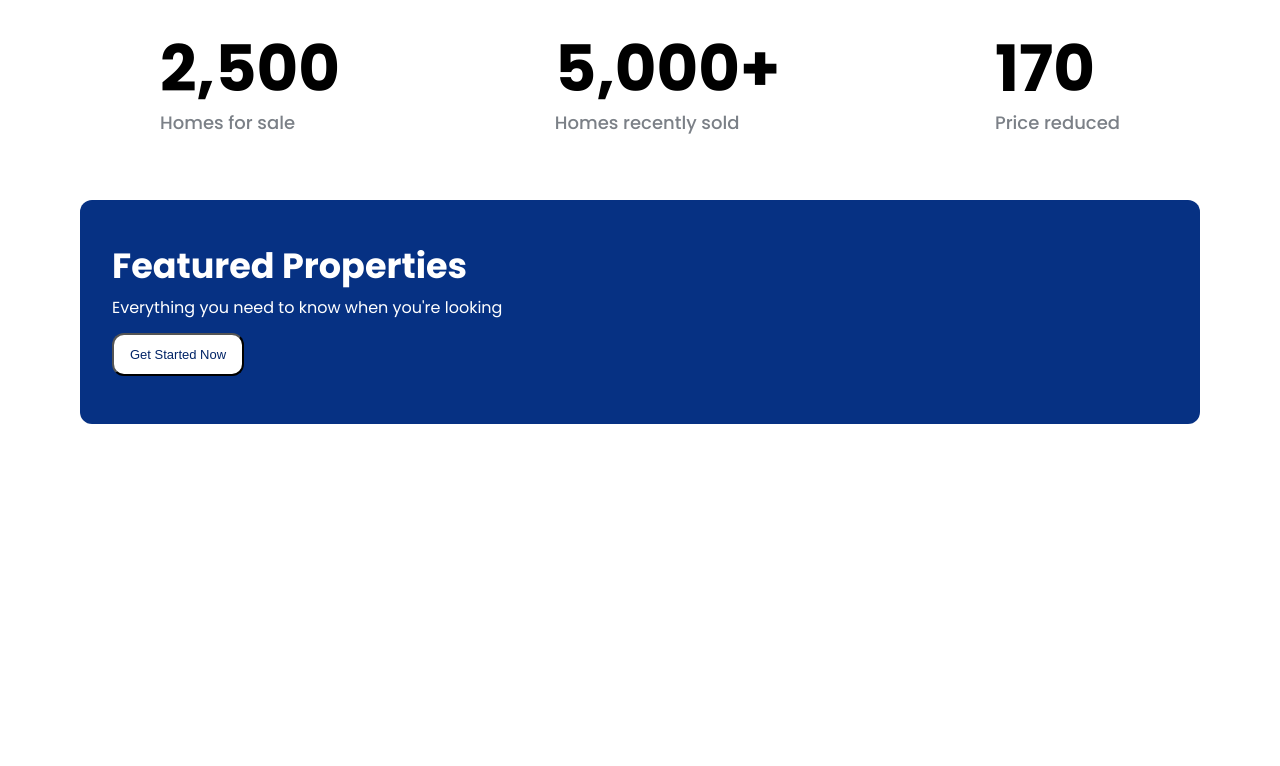
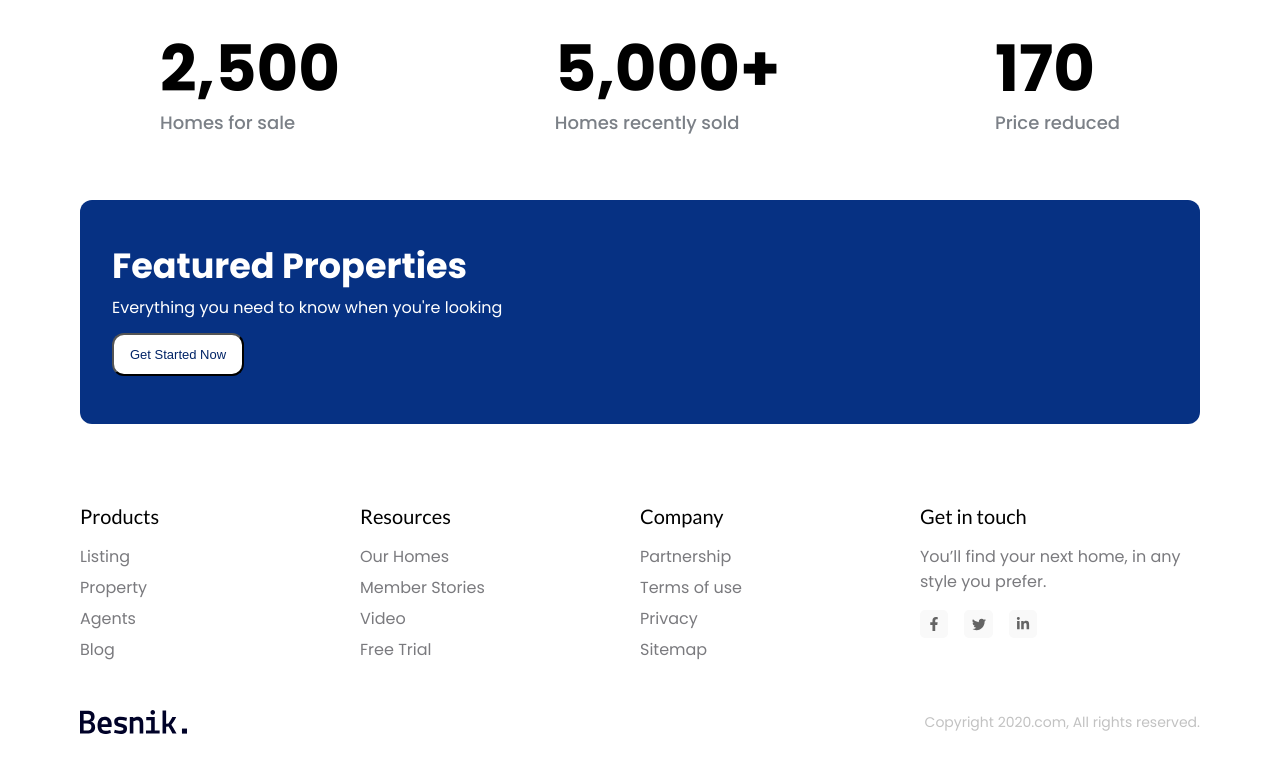
Before and after one commit to afgprogrammer22/real-estate-bensik, a React (Create React App) app: page / in a window 1280 px wide. Shown: the part 2374-3140 px from the top of the page. Before the commit the page ends 2846 px from the top, so only its background shows below. Built offline with nearby package versions, Linux system fonts and the light colour scheme.

Commit message:
footer added

```diff
--- a/public/index.html
+++ b/public/index.html
@@ -13,6 +13,11 @@
       href="https://fonts.googleapis.com/css2?family=Poppins:wght@100;300;400;500;700;900&display=swap"
       rel="stylesheet"
     />
+
+    <link
+      href="https://fonts.googleapis.com/css2?family=Lato:wght@100;300;400;700;900&display=swap"
+      rel="stylesheet"
+    />
     <title>Real Estate Bensik</title>
   </head>
   <body>
--- a/src/App.js
+++ b/src/App.js
@@ -6,6 +6,7 @@ import Works from './containers/how_it_works/Works';
 import Featured from './containers/featured_properties/Featured';
 import Featured2 from './containers/featured_second/Featured2';
 import NewsLetter from './containers/newsletter/NewsLetter';
+import Footer from './containers/footer/Footer';
 const App = () => {
   return (
     <div>
@@ -16,6 +17,7 @@ const App = () => {
         <Featured />
         <Featured2 />
         <NewsLetter />
+        <Footer />
       </Routes>
     </div>
   );
--- /dev/null
+++ b/src/containers/footer/Footer.jsx
@@ -0,0 +1,86 @@
+import './footer.scss';
+import logo from '../../assets/Logo.svg';
+import { Link } from 'react-router-dom';
+import { FaFacebookF, FaLinkedinIn } from 'react-icons/fa';
+import { BsTwitter } from 'react-icons/bs';
+
+const Footer = () => {
+  return (
+    <div className='footer'>
+      <div className='items'>
+        <div className='item'>
+          <h3>Products</h3>
+          <ul>
+            <li>
+              <Link to='#'>Listing</Link>
+            </li>
+            <li>
+              <Link to='#'>Property</Link>
+            </li>
+            <li>
+              <Link to='#'>Agents</Link>
+            </li>
+            <li>
+              <Link to='#'>Blog</Link>
+            </li>
+          </ul>
+        </div>
+        <div className='item'>
+          <h3>Resources</h3>
+          <ul>
+            <li>
+              <Link to='#'>Our Homes</Link>
+            </li>
+            <li>
+              <Link to='#'>Member Stories</Link>
+            </li>
+            <li>
+              <Link to='#'>Video</Link>
+            </li>
+            <li>
+              <Link to='#'>Free Trial</Link>
+            </li>
+          </ul>
+        </div>
+        <div className='item'>
+          <h3>Company</h3>
+          <ul>
+            <li>
+              <Link to='#'>Partnership</Link>
+            </li>
+            <li>
+              <Link to='#'>Terms of use</Link>
+            </li>
+            <li>
+              <Link to='#'>Privacy</Link>
+            </li>
+            <li>
+              <Link to='#'>Sitemap</Link>
+            </li>
+          </ul>
+        </div>
+        <div className='item'>
+          <h3>Get in touch</h3>
+          <p>You’ll find your next home, in any style you prefer.</p>
+          <div className='social'>
+            <span className='social_icon'>
+              <FaFacebookF size={'14px'} />
+            </span>
+            <span className='social_icon'>
+              <BsTwitter size={'14px'} />
+            </span>
+            <span className='social_icon'>
+              <FaLinkedinIn size={'14px'} />
+            </span>
+          </div>
+        </div>
+      </div>
+      <div className='logo_copyright'>
+        <img src={logo} alt='' />
+        <p>Copyright 2020.com, All rights reserved.</p>
+      </div>
+    </div>
+  );
+};
+
+export default Footer;
--- /dev/null
+++ b/src/containers/footer/footer.scss
@@ -0,0 +1,74 @@
+.footer {
+  width: 100%;
+  padding: 2rem 5rem;
+
+  .items {
+    display: flex;
+    align-items: flex-start;
+    justify-content: space-between;
+    flex-wrap: wrap;
+    margin-bottom: 3rem;
+
+    .item {
+      flex: 1;
+      h3 {
+        font-size: 20px;
+        font-weight: 500;
+        margin-bottom: 1rem;
+        font-family: 'Lato', sans-serif;
+      }
+
+      ul {
+        display: flex;
+        flex-direction: column;
+        align-items: flex-start;
+        gap: 6px;
+      }
+      li {
+        list-style-type: none;
+      }
+
+      a,
+      p {
+        color: #7a7a7e;
+        text-decoration: none;
+        font-size: 16px;
+        font-weight: 400;
+      }
+
+      .social {
+        margin-top: 1rem;
+        display: flex;
+        align-items: center;
+        gap: 1rem;
+
+        .social_icon {
+          width: 28.47px;
+          height: 28.47px;
+          border-radius: 5px;
+          display: flex;
+          align-items: center;
+          justify-content: center;
+          background-color: #f9f9f9;
+
+          svg {
+            color: #646464;
+          }
+        }
+      }
+    }
+  }
+
+  .logo_copyright {
+    display: flex;
+    align-items: center;
+    justify-content: space-between;
+    flex-wrap: wrap;
+
+    p {
+      font-size: 14px;
+      font-weight: 400;
+      color: #c2c2c2;
+    }
+  }
+}
```
